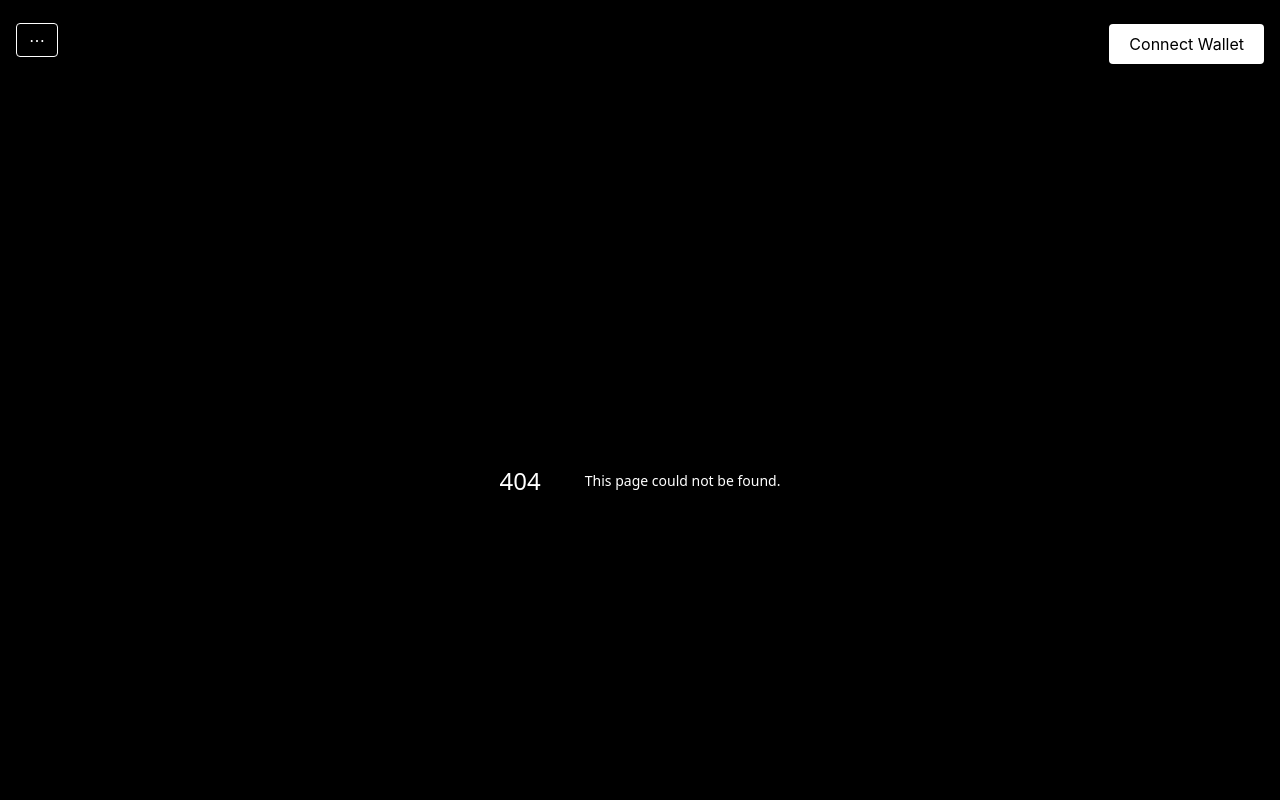
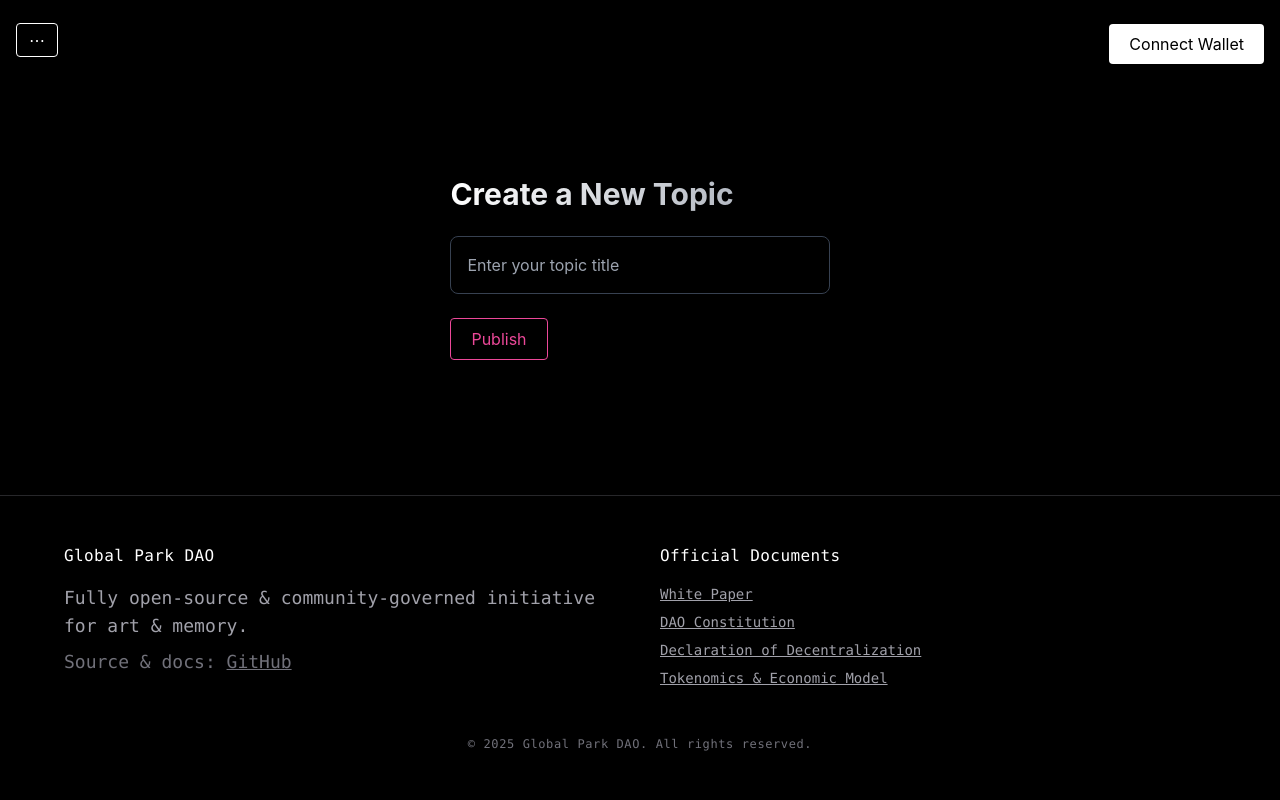
Before and after one commit to GPARKPRO/globalpark-site, a Next.js app: page /forum/new in a window 1280 px wide. Before the commit this address had no page. Shown: the top 800 px of the page. Built offline with nearby package versions, Linux system fonts and the light colour scheme.

Commit message:
Create page.tsx

```diff
--- /dev/null
+++ b/app/forum/new/page.tsx
@@ -0,0 +1,43 @@
+'use client'
+
+import { useState } from 'react'
+import { useRouter } from 'next/navigation'
+
+export default function NewTopicPage() {
+  const [title, setTitle] = useState('')
+  const router = useRouter()
+
+  const handleSubmit = (e: React.FormEvent) => {
+    e.preventDefault()
+    if (!title.trim()) return
+
+    console.log('New topic:', title)
+    router.push('/forum') // placeholder: redirect after save
+  }
+
+  return (
+    <div className="max-w-2xl mx-auto px-4 py-12 text-white">
+      <h1 className="text-3xl font-bold mb-6 bg-gradient-to-r from-white to-gray-400 bg-clip-text text-transparent">
+        Create a New Topic
+      </h1>
+
+      <form onSubmit={handleSubmit} className="space-y-6">
+        <input
+          type="text"
+          value={title}
+          onChange={(e) => setTitle(e.target.value)}
+          placeholder="Enter your topic title"
+          className="w-full bg-black bg-opacity-30 border border-gray-700 rounded-lg p-4 text-white placeholder-gray-400 focus:outline-none focus:ring-2 focus:ring-pink-500"
+          required
+        />
+
+        <button
+          type="submit"
+          className="px-5 py-2 border border-pink-500 text-pink-500 rounded hover:bg-pink-500 hover:text-black transition duration-200"
+        >
+          Publish
+        </button>
+      </form>
+    </div>
+  )
+}
```
